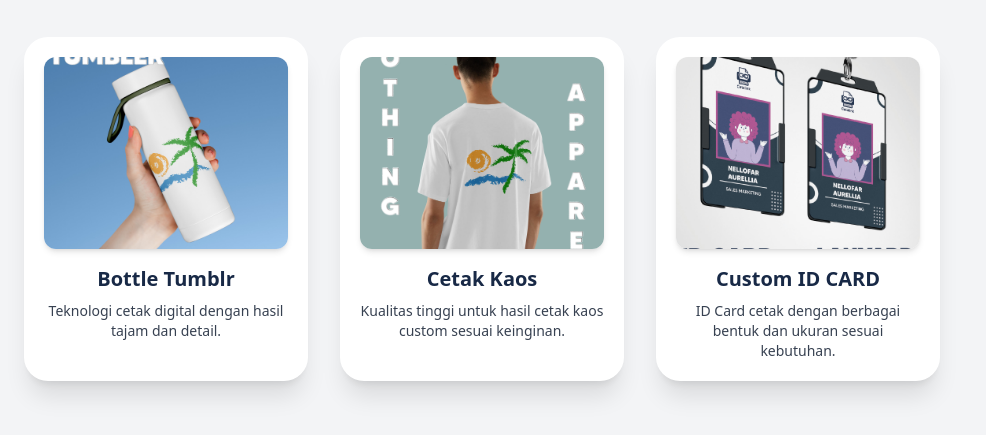
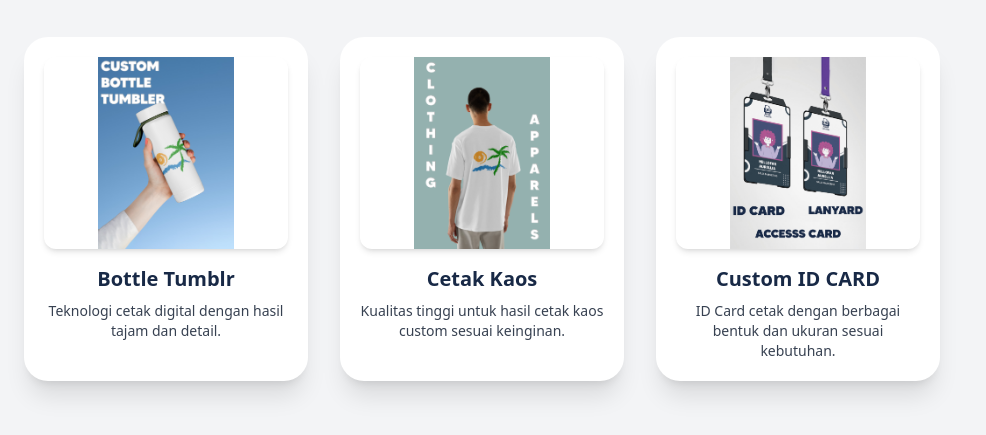
Before and after one commit to Cetalink/Info-Percetakan, a plain HTML site: page cetakcustom.html in a window 1280 px wide. Shown: the part 147-582 px from the top of the page, without its empty margins (0-986 px from the left). Drawn offline with nearby package versions, Linux system fonts and the light colour scheme.

Commit message:
Update cetakcustom.html

```diff
--- a/cetakcustom.html
+++ b/cetakcustom.html
@@ -7,7 +7,7 @@
   <script src="https://cdn.tailwindcss.com"></script>
 
   <!-- AOS (Animate On Scroll) CSS -->
-  <link href="https://unpkg.com/aos@2.3.4/dist/aos.css" rel="stylesheet" />
+  <link rel="preload" href="https://unpkg.com/aos@2.3.4/dist/aos.css" rel="stylesheet" />
 
   <style>
     .gallery::-webkit-scrollbar {
@@ -30,33 +30,39 @@
   <section class="gallery grid grid-cols-1 sm:grid-cols-2 md:grid-cols-3 lg:grid-cols-4 gap-8 max-w-7xl mx-auto">
     <!-- Card 1 -->
     <div class="bg-white rounded-3xl shadow-xl p-5 flex flex-col items-center transform hover:scale-105 transition-transform duration-300" data-aos="fade-up" data-aos-delay="200">
+     <div class="w-full aspect-[4/3]">
       <img
         src="BOTTLE TUMBLER.jpg"
         alt="Cetak Bottle Tumblr"
-        class="rounded-xl w-full h-48 object-cover shadow-md mb-4"
+        class="rounded-xl w-full h-48 object-contain shadow-md mb-4"
       />
+     </div>
       <h2 class="text-xl font-semibold text-[#182946]">Bottle Tumblr</h2>
       <p class="mt-2 text-gray-700 text-center text-sm">Teknologi cetak digital dengan hasil tajam dan detail.</p>
     </div>
 
     <!-- Card 2 -->
     <div class="bg-white rounded-3xl shadow-xl p-5 flex flex-col items-center transform hover:scale-105 transition-transform duration-300" data-aos="fade-up" data-aos-delay="400">
+      <div class="w-full aspect-[4/3]">
       <img
         src="CLOTHING & APPAREL.jpg"
         alt="Cetak Kaos"
-        class="rounded-xl w-full h-48 object-cover shadow-md mb-4"
+        class="rounded-xl w-full h-48 object-contain shadow-md mb-4"
       />
+      </div>
       <h2 class="text-xl font-semibold text-[#182946]">Cetak Kaos</h2>
       <p class="mt-2 text-gray-700 text-center text-sm">Kualitas tinggi untuk hasil cetak kaos custom sesuai keinginan.</p>
     </div>
 
     <!-- Card 3 -->
     <div class="bg-white rounded-3xl shadow-xl p-5 flex flex-col items-center transform hover:scale-105 transition-transform duration-300" data-aos="fade-up" data-aos-delay="600">
+      <div class="w-full aspect-[4/3]">
       <img
         src="ID CARD + LANYARD.jpg"
         alt="Custom Id Card"
-        class="rounded-xl w-full h-48 object-cover shadow-md mb-4"
+        class="rounded-xl w-full h-48 object-contain shadow-md mb-4"
       />
+      </div>
       <h2 class="text-xl font-semibold text-[#182946]">Custom ID CARD</h2>
       <p class="mt-2 text-gray-700 text-center text-sm">ID Card cetak dengan berbagai bentuk dan ukuran sesuai kebutuhan.</p>
     </div>
```
